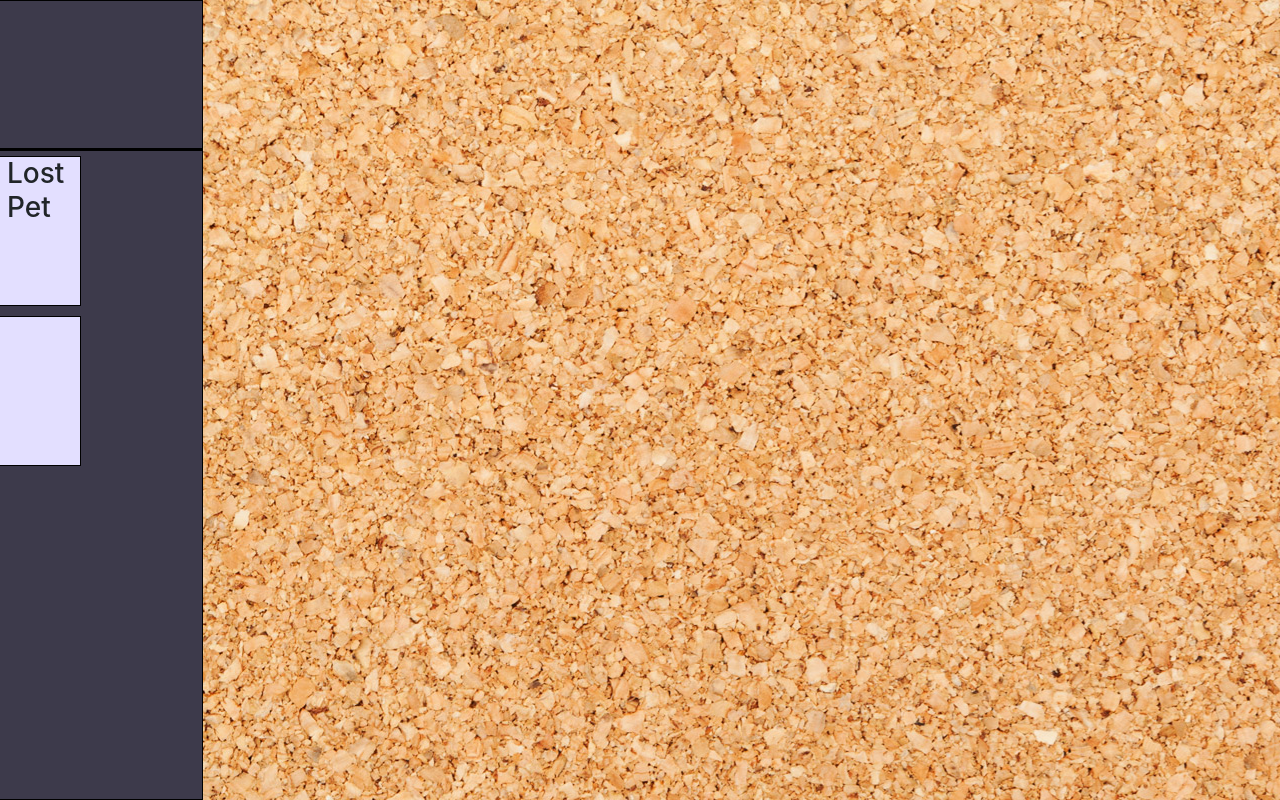
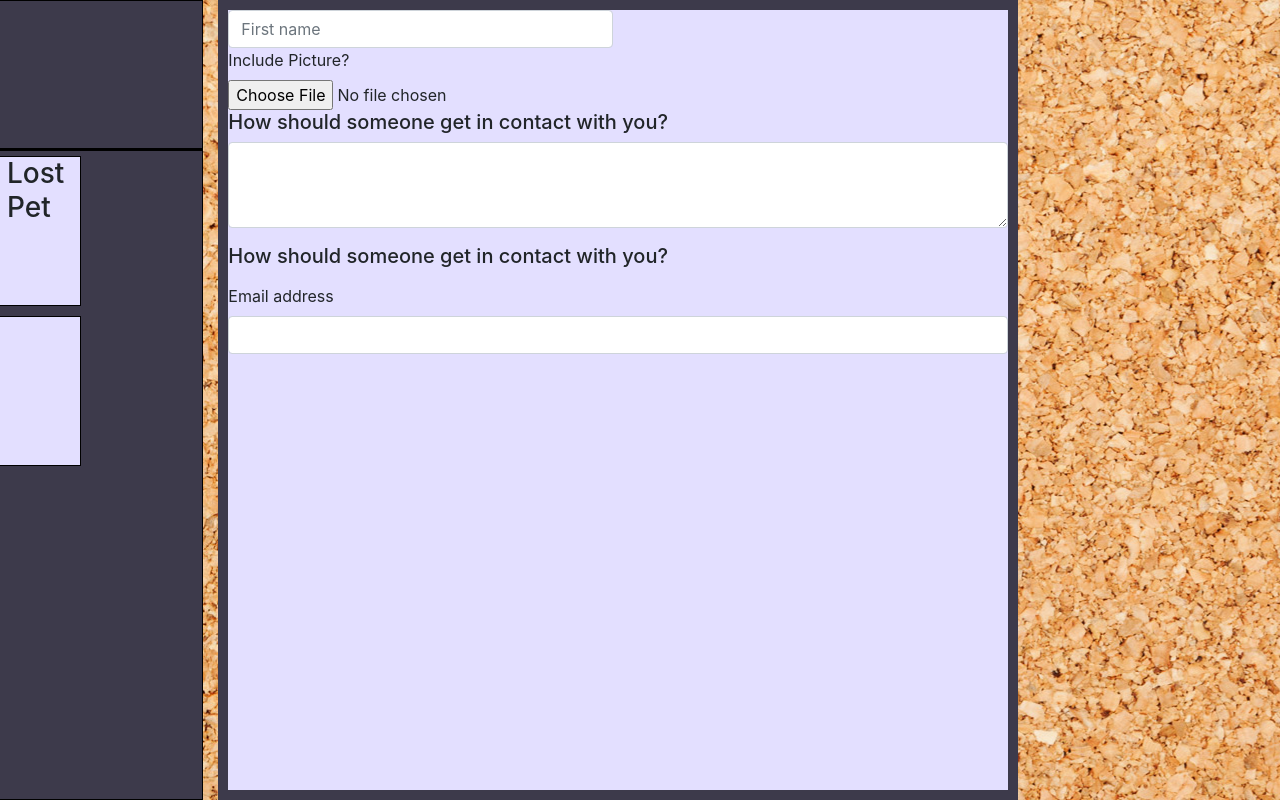
Before and after one commit to Failure2Fly/bulletin-board, a React (Create React App) app: page / in a window 1280 px wide. Built offline with nearby package versions, Linux system fonts and the light colour scheme.

Commit message:
started new post

```diff
--- a/src/Bulletin.css
+++ b/src/Bulletin.css
@@ -1,4 +1,3 @@
 .bulletin {
     background-image: url("./img/cork-board.jpg");
-
 }
--- a/src/Bulletin.js
+++ b/src/Bulletin.js
@@ -1,10 +1,10 @@
 import React from 'react';
 import './Bulletin.css';
-
-
+import NewPostInput from './NewPostInput';
 function Bulletin() {
   return (
     <div className="bulletin col col-lg-10">
+    <NewPostInput />
 
     </div>
   );
--- /dev/null
+++ b/src/NewPostInput.css
@@ -0,0 +1,8 @@
+.inputBoarder{
+    background-color: #E3DFFF;
+    border-style: solid;
+    border-width: 10px;
+    border-color: #3D3A4B;
+    width: 800px;
+    height: 800px;
+}
--- /dev/null
+++ b/src/NewPostInput.js
@@ -0,0 +1,40 @@
+import React from 'react';
+import ReactDOM from 'react-dom';
+import './NewPostInput.css';
+
+function NewPost() {
+  return (
+<div className="inputBoarder">
+<form>
+  <div class="form-row">
+    <div class="col">
+      <input type="text" class="form-control" placeholder="First name"></input>
+    </div>
+  <div class="col"></div>
+  </div>
+  <div class="form-group">
+    <label for="exampleFormControlFile1">Include Picture?</label>
+      <input type="file" class="form-control-file" id="exampleFormControlFile1"></input>
+        <div class="form-group">
+        <h5>How should someone get in contact with you?</h5>
+            <textarea class="form-control" rows="3"></textarea>
+        </div>
+      <h5>How should someone get in contact with you?</h5>
+  </div>
+  <div class="form-group">
+    <label for="exampleFormControlInput1">Email address</label>
+    <input type="email" class="form-control" id="emailAddress"></input>
+  </div>
+</form>
+</div>
+
+
+
+
+
+  );
+}
+
+
+
+export default NewPost;
--- a/src/index.js
+++ b/src/index.js
@@ -2,6 +2,7 @@ import React from 'react';
 import ReactDOM from 'react-dom';
 import './index.css';
 import Nav from './Nav';
+import NewPostInput from './NewPostInput';
 import * as serviceWorker from './serviceWorker';
 
 ReactDOM.render(
@@ -11,6 +12,7 @@ ReactDOM.render(
   document.getElementById('root')
 );
 
+
 // If you want your app to work offline and load faster, you can change
 // unregister() to register() below. Note this comes with some pitfalls.
 // Learn more about service workers: https://bit.ly/CRA-PWA
```
